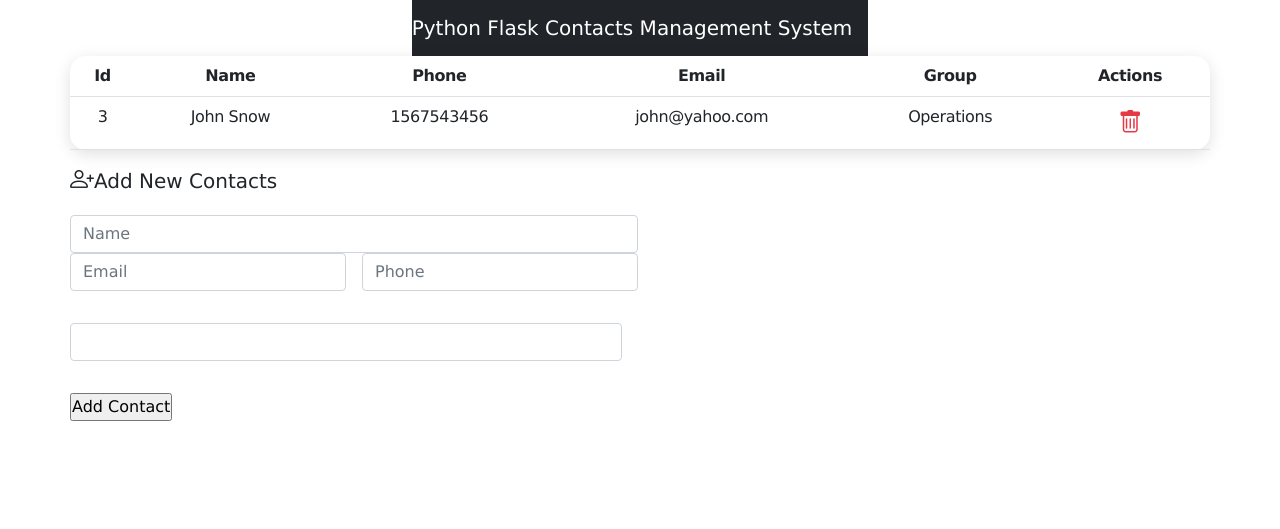
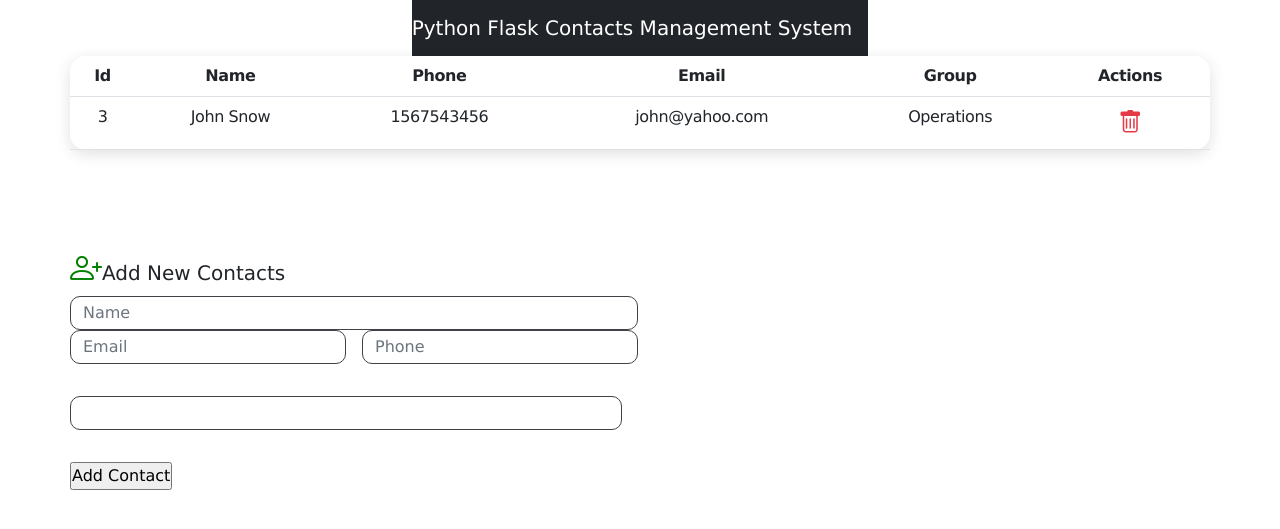
Before and after one commit to NewerKey/contactsapp, a Flask app: page / in a window 1280 px wide. Shown: the top 529 px of the page. Run offline with Flask 2, Linux system fonts and the light colour scheme; data comes from the database, SQL or seed files in the repository; both versions use the stored data as it was after the commit; some libraries are stand-ins or nearby versions.

Commit message:
update styles

```diff
--- a/static/css/main.css
+++ b/static/css/main.css
@@ -35,11 +35,18 @@ body {
     font-size: 1.5rem ;
 }
 
+h5{
+    margin-top: 100px;
+}
 
+.bi-person-plus {
+    color: green;
+    font-size: 2rem;
+}
 .form-container {
     max-width: 568px;
-    margin-top: 20px;
 }
+
 
 .bi-trash {
     color:#E63946 ;
@@ -49,3 +56,9 @@ td {
     text-align: center;
     padding: 5px;
 }
+
+.form-control {
+    border-radius: 10px;
+    border: solid 1px #414247;
+    line-height: 20px;
+}
```
Also changed, not shown: templates/index.html (+5 -5 lines), database.db.
